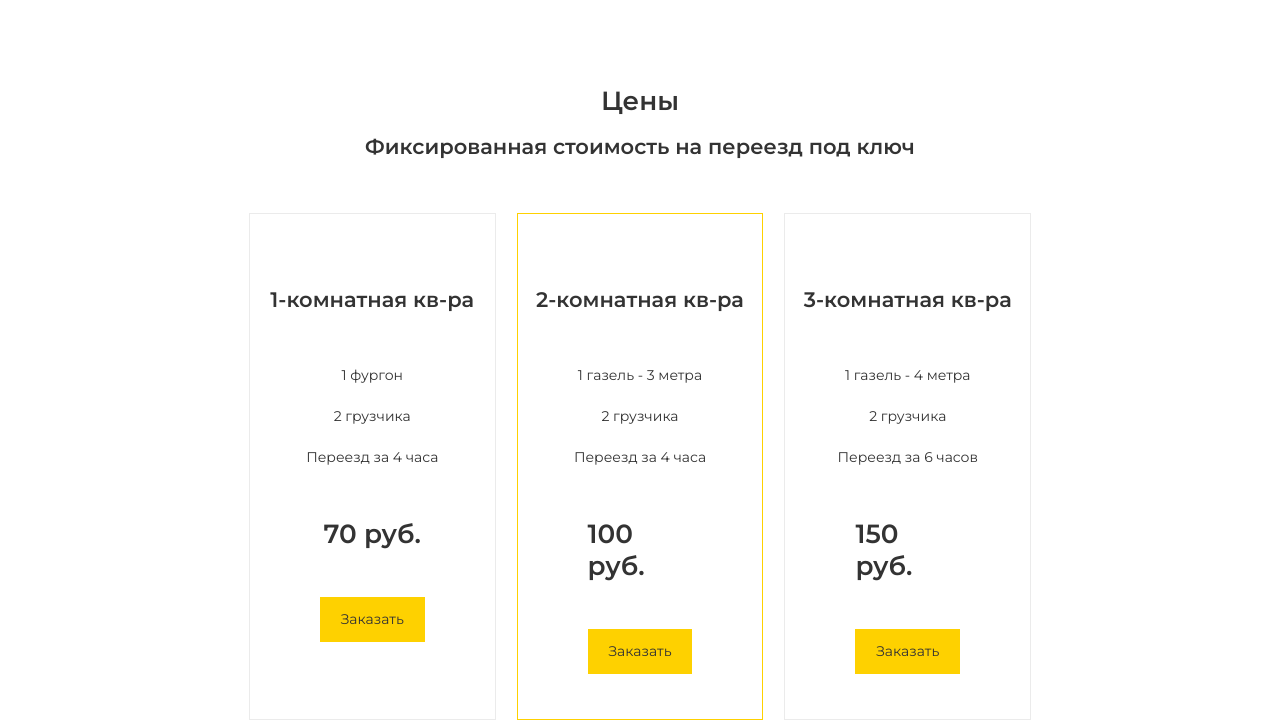
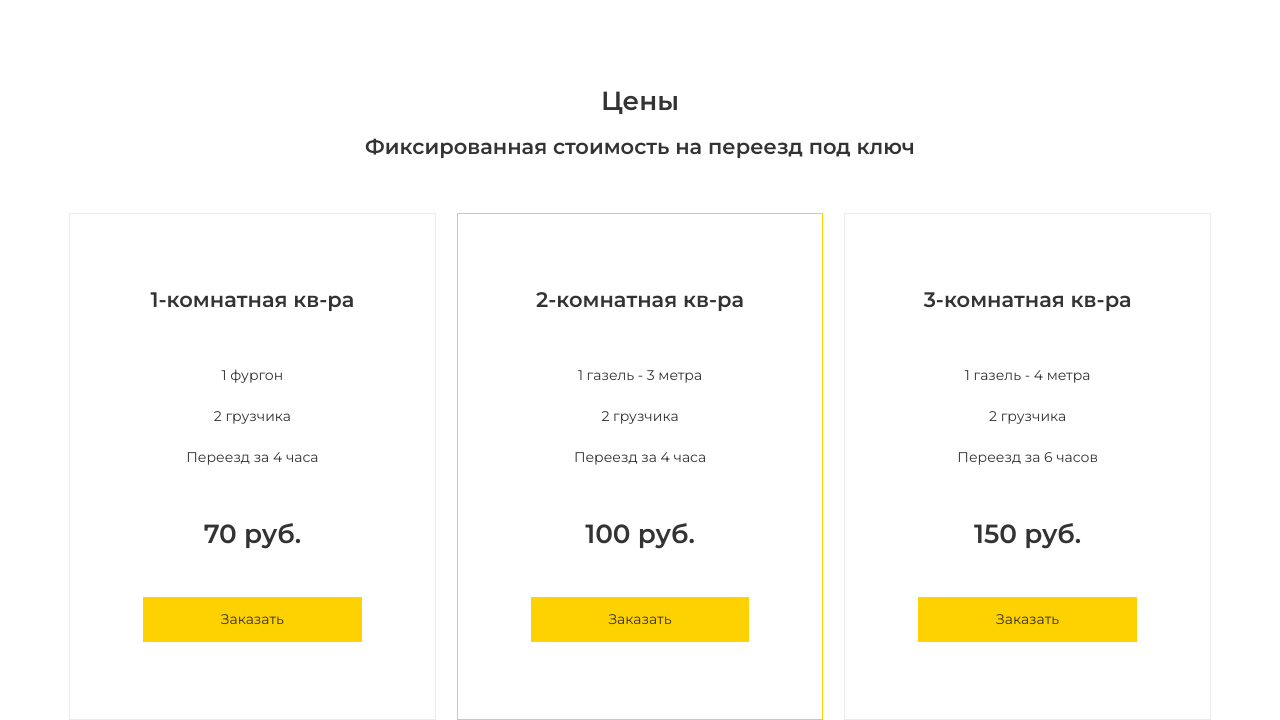
Before and after one commit to Kru3en/WABDAD-UPGRADE-JS-FRONTEND-LP, a website built with webpack: page index.html in a window 1280 px wide. Shown: the part 941-1661 px from the top of the page. Built offline with nearby package versions, Linux system fonts and the light colour scheme; files whose address does not match are found by name.

Commit message:
feature/L6: fix container

```diff
--- a/scss/price/style1980.scss
+++ b/scss/price/style1980.scss
@@ -8,7 +8,9 @@ main {
   display: flex;
   flex-direction: column;
   justify-content: center;
-
+  max-width: 83.4375rem;
+  padding: 0rem 0.9375rem;
+  width: 100%;
   .contPrice {
     display: flex;
     flex-direction: column;
@@ -33,12 +35,13 @@ main {
       display: flex;
       justify-content: center;
       gap: 1.5rem;
-
+      max-width: 1305px;
+      width: 100%;
       .contItem {
         display: flex;
         flex-direction: column;
         align-items: center;
-        max-width: 26.3125rem;
+        max-width: 421px;
         height: 36.1875rem;
         width: 100%;
         padding-top: 5.25rem;
```
Also changed, not shown: dist/style.css.
